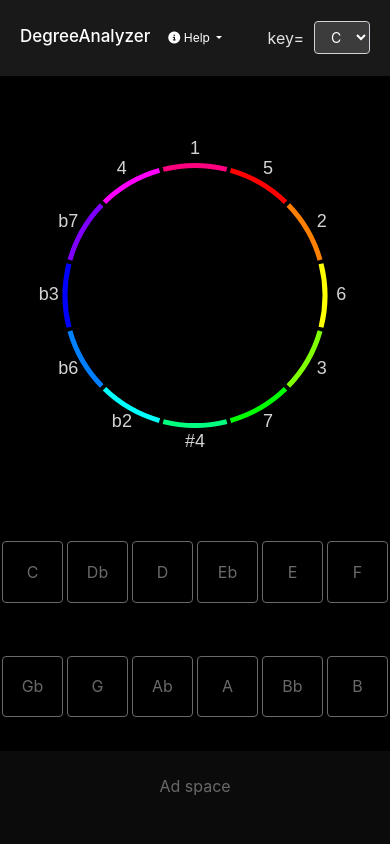
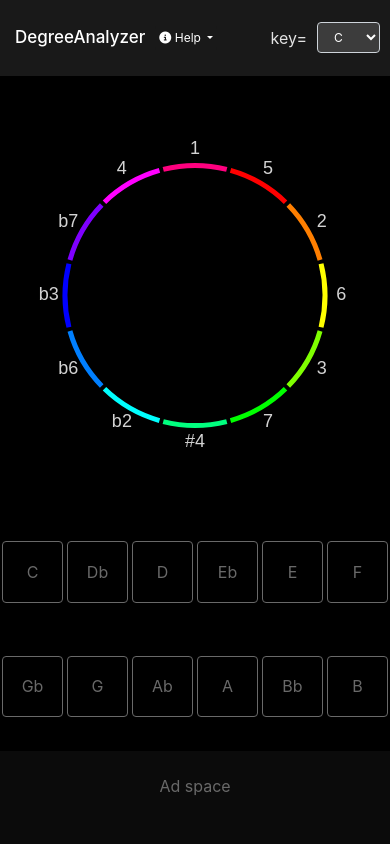
Before and after one commit to Yoohei1116/midi-webapp, a Flask app: page / in a window 390 px wide. Run offline with Flask 3, Linux system fonts and the light colour scheme; some libraries are stand-ins or nearby versions.

Commit message:
Update styles.css

```diff
--- a/static/css/styles.css
+++ b/static/css/styles.css
@@ -288,6 +288,9 @@
     }
 }
 @media (max-width: 767px) {
+    body{
+        overflow: hidden;
+    }
     .sidebar-container {
         display: none; /* サイドバーを表示しない */
     }
@@ -298,7 +301,8 @@
         height: 9vh;
     }
     .header h1 {
-        padding-top: 2%;
+        margin-left: 5px;
+        padding-top: 3%;
         font-size: 17px;
     }
 
@@ -325,13 +329,19 @@
         aspect-ratio: 1 / 1; /* 正方形にする */
     }
     #key {
-        width: 50%;
+        width: auto;
+        font-size: 12px;
     }
     .help {
         font-size: 15px;
     }
     .dropdown .btn {
         font-size: 12px; /* ボタンのフォントサイズを小さくする */
-        padding: 4px 8px; /* ボタンのパディングを調整して小さくする */
+        padding: 4px 4px; /* ボタンのパディングを調整して小さくする */
+    }
+    .dropdown-menu{
+        font-size: 12px;
+        width: auto;
+        text-align: left;
     }
 }
```
